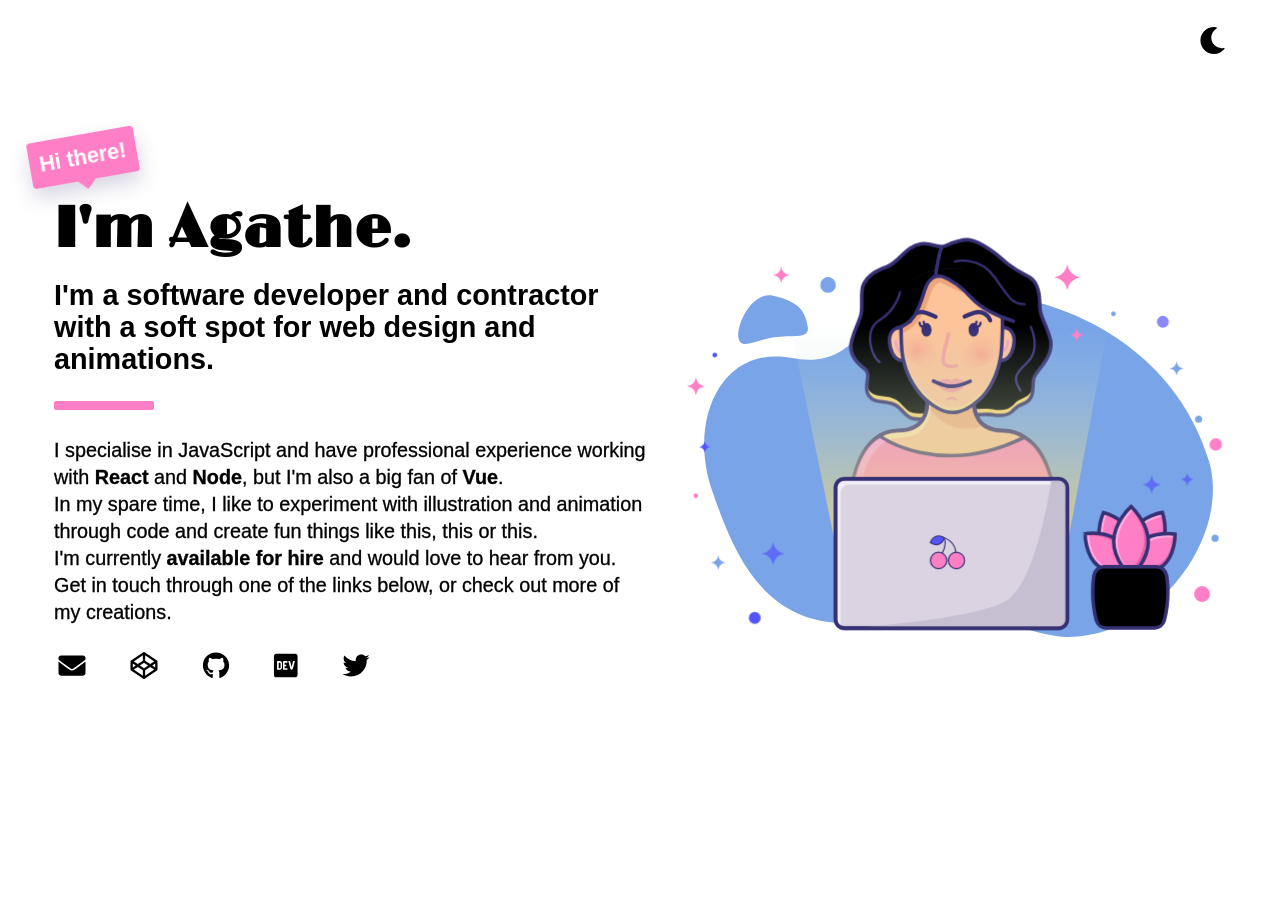
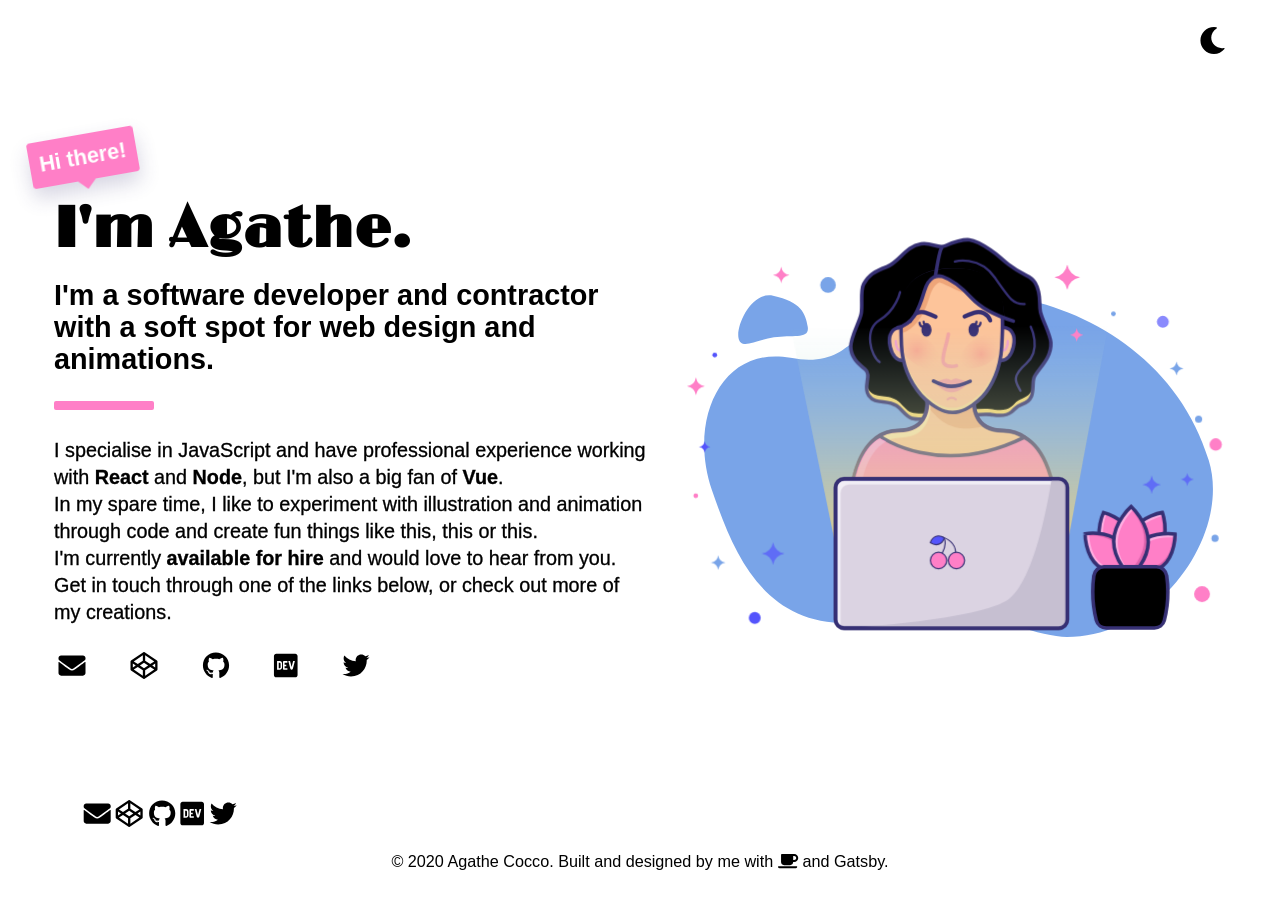
Before and after one commit to agathaco/portfolio, a Gatsby site: page / in a window 1280 px wide. Before the commit the page ends 800 px from the top, so only its background shows below. Built offline with nearby package versions, Linux system fonts and the light colour scheme; Gatsby itself is replaced by a stand-in of ours; a web font is replaced by a local one.

Commit message:
added footer

```diff
--- a/src/components/layout.js
+++ b/src/components/layout.js
@@ -1,5 +1,8 @@
 import React from "react"
 import PropTypes from "prop-types"
+import Social from "../components/social"
+import { FontAwesomeIcon } from '@fortawesome/react-fontawesome'
+import { faCoffee } from '@fortawesome/free-solid-svg-icons'
 
 import "./layout.scss"
 
@@ -8,10 +11,10 @@ const Layout = ({ children }) => {
   return (
     <>
       <main className="main-container">{children}</main>
-      {/*<footer>
+      <footer>
         <Social/>
-        © {new Date().getFullYear()} Agathe Cocco. Built with <FontAwesomeIcon icon={faCoffee} size="1x" title="Coffee Cup"/> and Gatsby.
-      </footer>*/}
+        © {new Date().getFullYear()} Agathe Cocco. Built and designed by me with <FontAwesomeIcon icon={faCoffee} size="1x" title="Coffee Cup"/> and Gatsby.
+      </footer>
     </>
   )
 }
```
